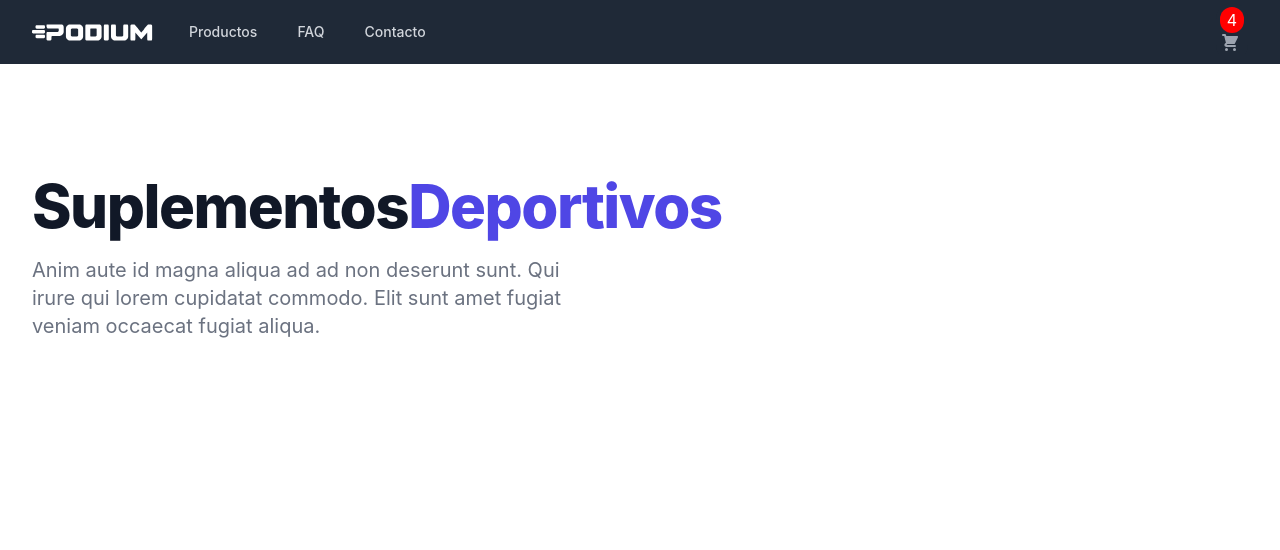
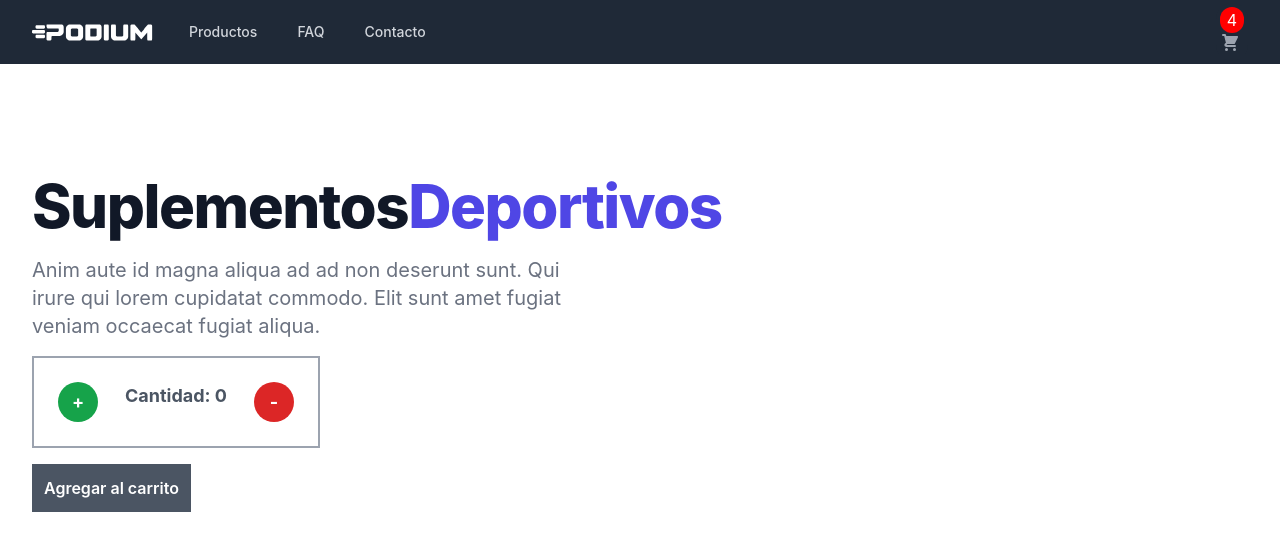
Before and after one commit to diegodg91/podium-shop, a React (Create React App) app: page / in a window 1280 px wide. Shown: the top 550 px of the page. Built offline with nearby package versions, Linux system fonts and the light colour scheme.

Commit message:
componente ItemCount creado

```diff
--- /dev/null
+++ b/src/components/ItemCount.js
@@ -0,0 +1,37 @@
+import { useState } from "react";
+
+const ItemCount = () => {
+
+    const [cantidad, setCantidad] = useState(0);
+
+      const add = (stock) => {
+        stock = 10;
+        if(cantidad < stock) setCantidad(cantidad+1)
+        };
+
+      const quit = () => {
+       if(cantidad >= 1)  setCantidad(cantidad-1)
+        };
+
+        const onAdd = () => {
+            cantidad > 0 ? alert(`${cantidad} productos añadidos`) : alert('no hay productos añadidos')
+        }
+
+    return(
+        <>
+        <div className="container mx-auto">
+        <div className="flex flex-row justify-between p-6 mt-4 text-center border-2 border-gray-400 border-solid w-72">
+            <button onClick={add} type="button" className="w-10 h-10 text-lg font-bold text-white bg-green-600 rounded-full">+</button>
+            <p className="text-lg font-bold text-center text-gray-600 basis-1/2">Cantidad: {cantidad}</p>
+            <button onClick={quit} type="button" className="w-10 h-10 text-lg font-bold text-white bg-red-600 rounded-full">-</button>
+        </div>
+          <div className="flex flex-row justify-between mt-4">
+          <button onClick={onAdd} type="button" className="p-3 font-semibold text-center text-white bg-gray-600 text-md">Agregar al carrito</button>
+          </div>
+        </div>
+
+        </>
+    )
+}
+
+export default ItemCount
--- a/src/components/ItemListContainer.js
+++ b/src/components/ItemListContainer.js
@@ -1,3 +1,4 @@
+import ItemCount from "./ItemCount";
 const ItemListContainer = () => {
     return(
         <main className="px-4 mx-auto mt-10 max-w-7xl sm:mt-12 sm:px-6 md:mt-16 lg:mt-20 lg:px-8 xl:mt-28">
@@ -9,6 +10,7 @@ const ItemListContainer = () => {
           <p className="mt-3 text-base text-gray-500 sm:mt-5 sm:text-lg sm:max-w-xl sm:mx-auto md:mt-5 md:text-xl lg:mx-0">Anim aute id magna aliqua ad ad non deserunt sunt. Qui irure qui lorem cupidatat commodo. Elit sunt amet fugiat veniam occaecat fugiat aliqua.</p>
 
         </div>
+        <ItemCount />
       </main>
     )
 }
```
